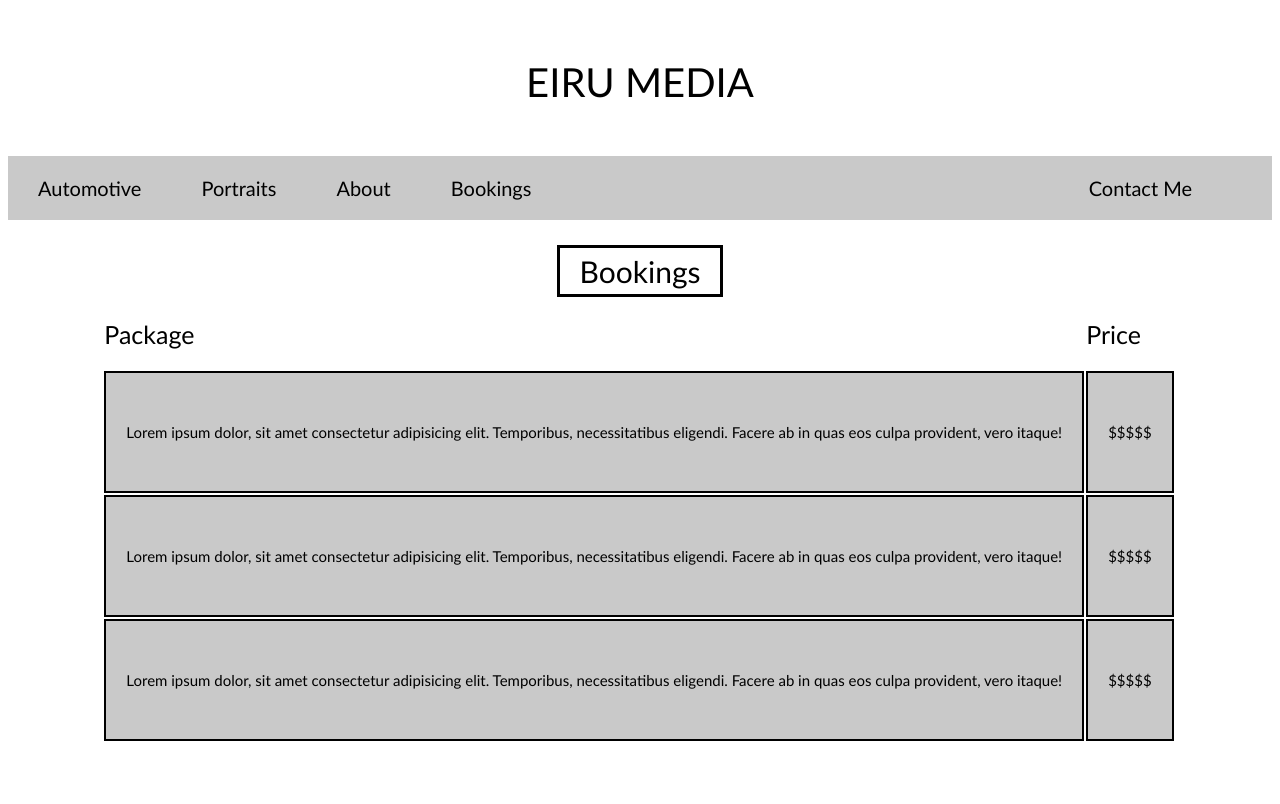
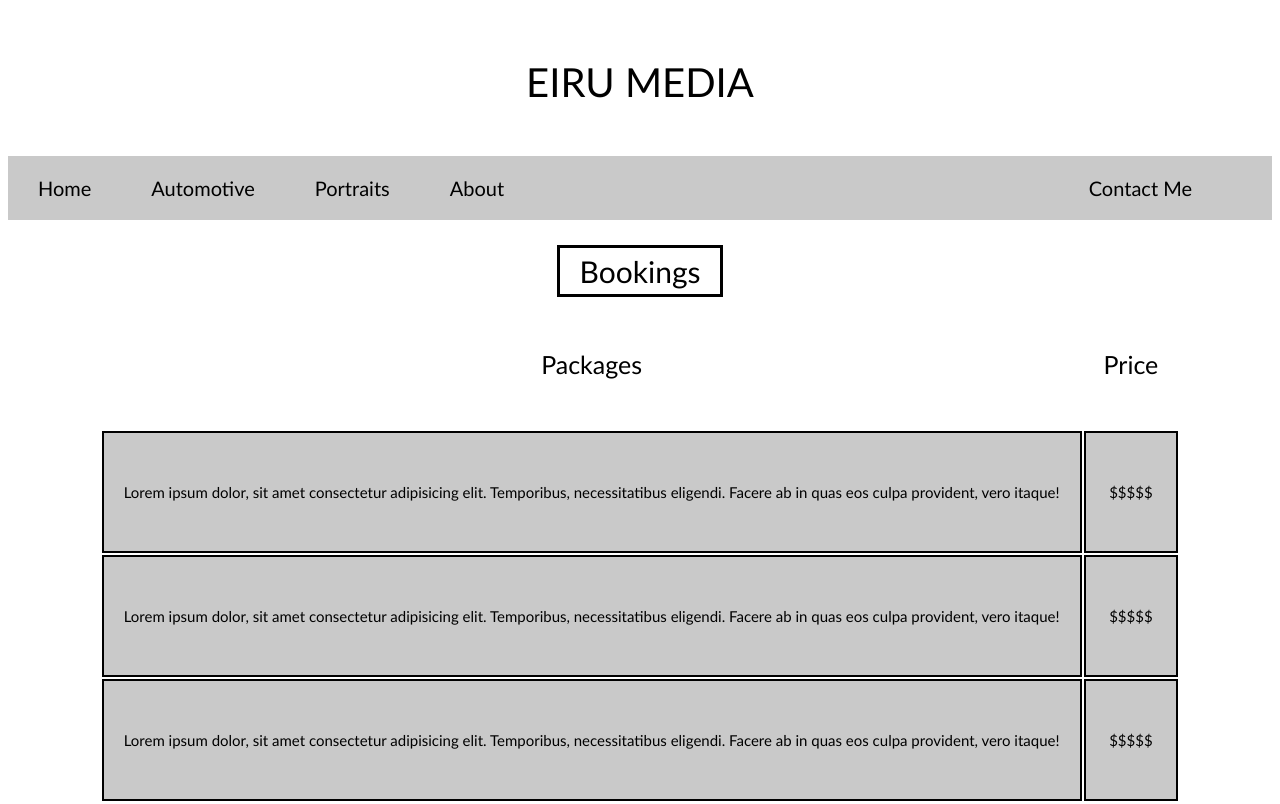
Before and after one commit to Jvery11/miniproject, a plain HTML site: page bookings.html in a window 1280 px wide. Shown: the top 804 px of the page. Drawn offline with Linux system fonts and the light colour scheme.

Commit message:
touch ups

```diff
--- a/bookings.html
+++ b/bookings.html
@@ -5,7 +5,7 @@
     <meta charset="UTF-8">
     <meta http-equiv="X-UA-Compatible" content="IE=edge">
     <meta name="viewport" content="width=device-width, initial-scale=1.0">
-    <title>Document</title>
+    <title>Bookings</title>
     <link rel="stylesheet" href="./stylesheets/bodystyle.css">
 </head>
 
@@ -16,10 +16,10 @@
 
     </div>
     <div class="topnav">
+        <a href="./index.html">Home</a>
         <a href="./cars.html">Automotive</a>
         <a href="./portraits.html">Portraits</a>
         <a href="./about.html">About</a>
-        <a href="./">Bookings</a>
         <div id="contact"> <a href="#end">Contact Me</a></div>
     </div>
     <div class="titlewrap">
@@ -28,13 +28,12 @@
 
     <table>
         <tr>
-            <th>Package</th>
-
-            <th>Price
-            <th>
+            <td class="tablehead"> Packages</td>
+            <td class="tablehead"> Price</td>
 
 
         </tr>
+
         <tr>
             <td>Lorem ipsum dolor, sit amet consectetur adipisicing elit. Temporibus, necessitatibus eligendi. Facere ab
                 in
--- a/stylesheets/bodystyle.css
+++ b/stylesheets/bodystyle.css
@@ -137,6 +137,12 @@ justify-content: center;
 width: 100%;
 padding-bottom: 5%;
 }
+.tablehead{
+    font-size: 25px;
+    font-weight: lighter;
+    background-color: white;
+    border: none;
+}
 
 td{
     border: 2px solid black;
@@ -146,6 +152,7 @@ td{
     background-color: #8080806c;
 
 }
+
 th{
 padding: 20px 0px 20px 0px ;
 font-size: 25px;
```
Also changed, not shown: portraits.html (+1 -1 lines).
